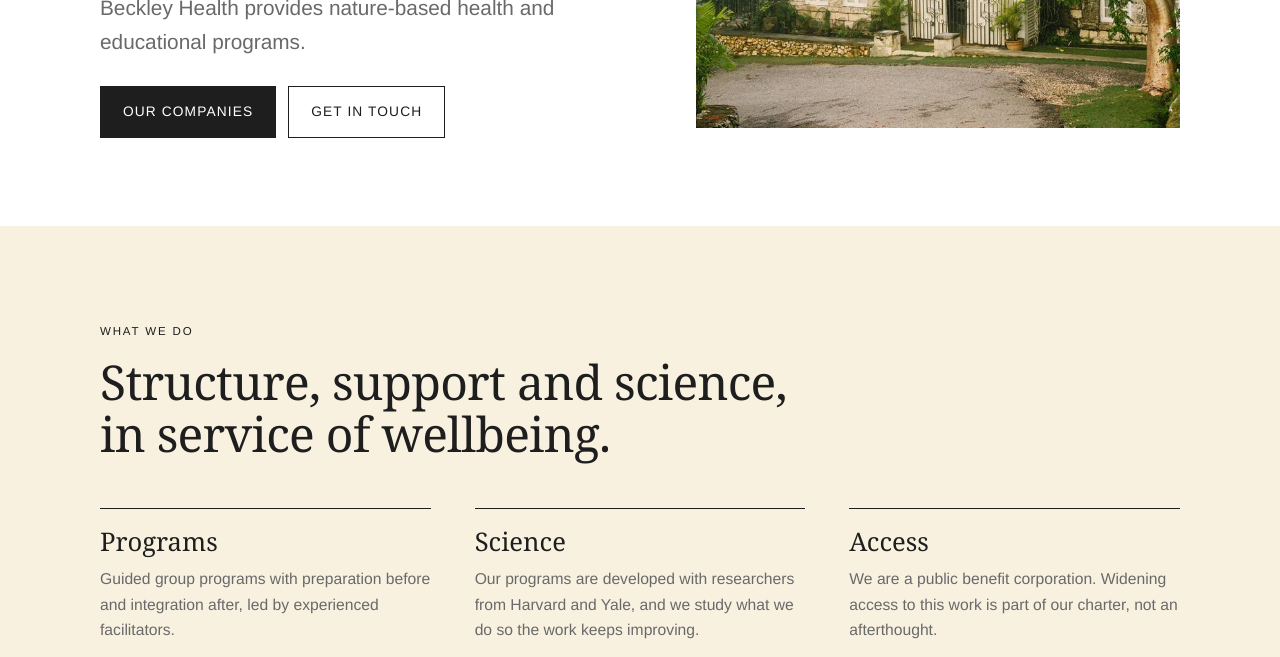
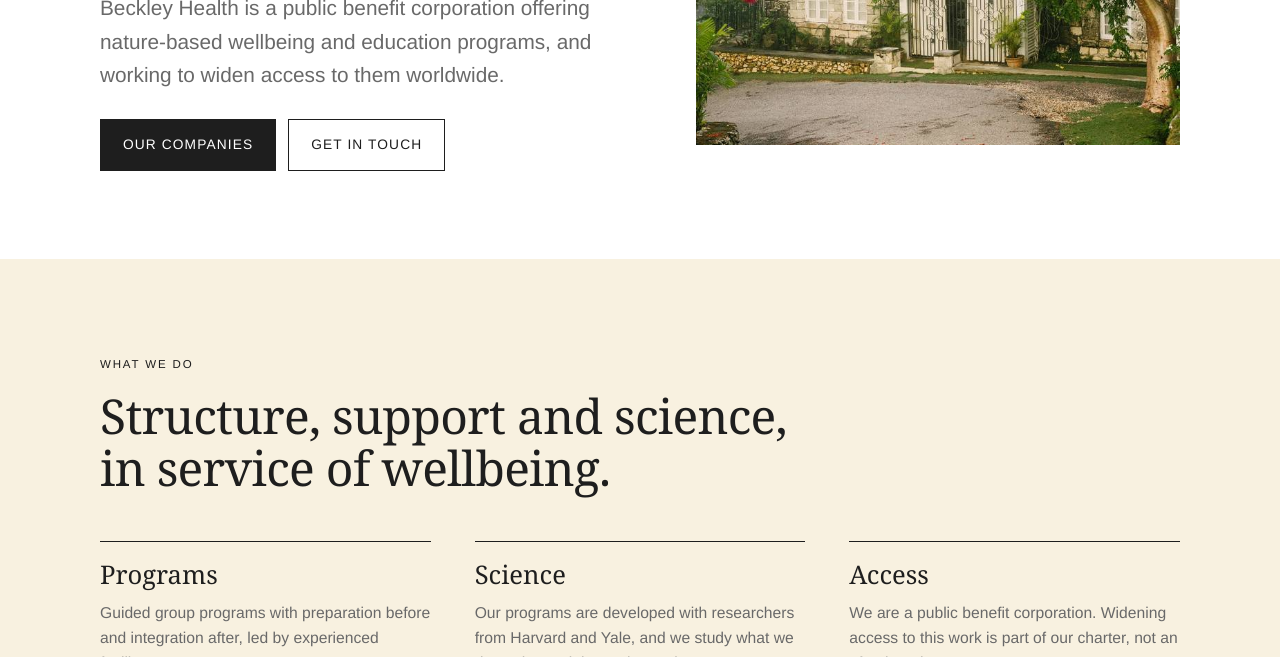
Before and after one commit to neilpmarkey/beckley-health-site, a plain HTML site: page index.html in a window 1280 px wide. Shown: the part 645-1302 px from the top of the page. Drawn offline with Linux system fonts and the light colour scheme.

Commit message:
Homepage intro: public benefit corporation line

```diff
--- a/index.html
+++ b/index.html
@@ -4,10 +4,10 @@
 <meta charset="utf-8">
 <meta name="viewport" content="width=device-width, initial-scale=1, viewport-fit=cover">
 <title>Beckley Health</title>
-<meta name="description" content="Beckley Health provides nature-based health and educational programs.">
+<meta name="description" content="Beckley Health is a public benefit corporation offering nature-based wellbeing and education programs, and working to widen access to them worldwide.">
 <meta name="robots" content="noindex, nofollow">
 <meta property="og:title" content="Beckley Health">
-<meta property="og:description" content="Beckley Health provides nature-based health and educational programs.">
+<meta property="og:description" content="Beckley Health is a public benefit corporation offering nature-based wellbeing and education programs, and working to widen access to them worldwide.">
 <meta property="og:type" content="website">
 <meta property="og:image" content="assets/share.jpg">
 <meta name="twitter:card" content="summary_large_image">
@@ -35,7 +35,7 @@
       <div class="hero-text">
         <div class="eyebrow">Beckley Health</div>
         <h1>A healthier, more beautiful world is possible.</h1>
-        <p class="lede">Beckley Health provides nature-based health and educational programs.</p>
+        <p class="lede">Beckley Health is a public benefit corporation offering nature-based wellbeing and education programs, and working to widen access to them worldwide.</p>
         <div class="btns"><a class="btn solid" href="#companies">Our companies</a><a class="btn ghost" href="#contact">Get in touch</a></div>
       </div>
       <figure><img src="assets/hero.jpg" srcset="assets/hero-700.jpg 700w, assets/hero.jpg 1200w" sizes="(max-width: 820px) 100vw, 520px" width="1200" height="1799" fetchpriority="high" alt="The drive to the coach house at Good Hope, Jamaica, framed by pink flowers"></figure>
```
